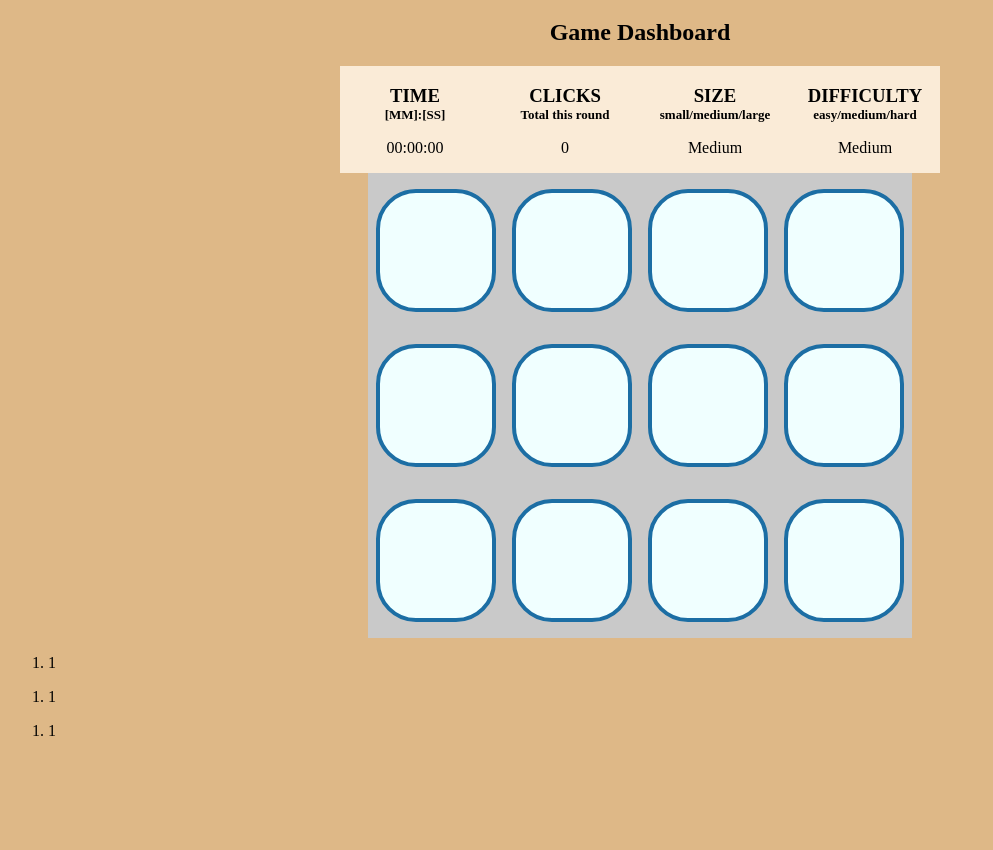
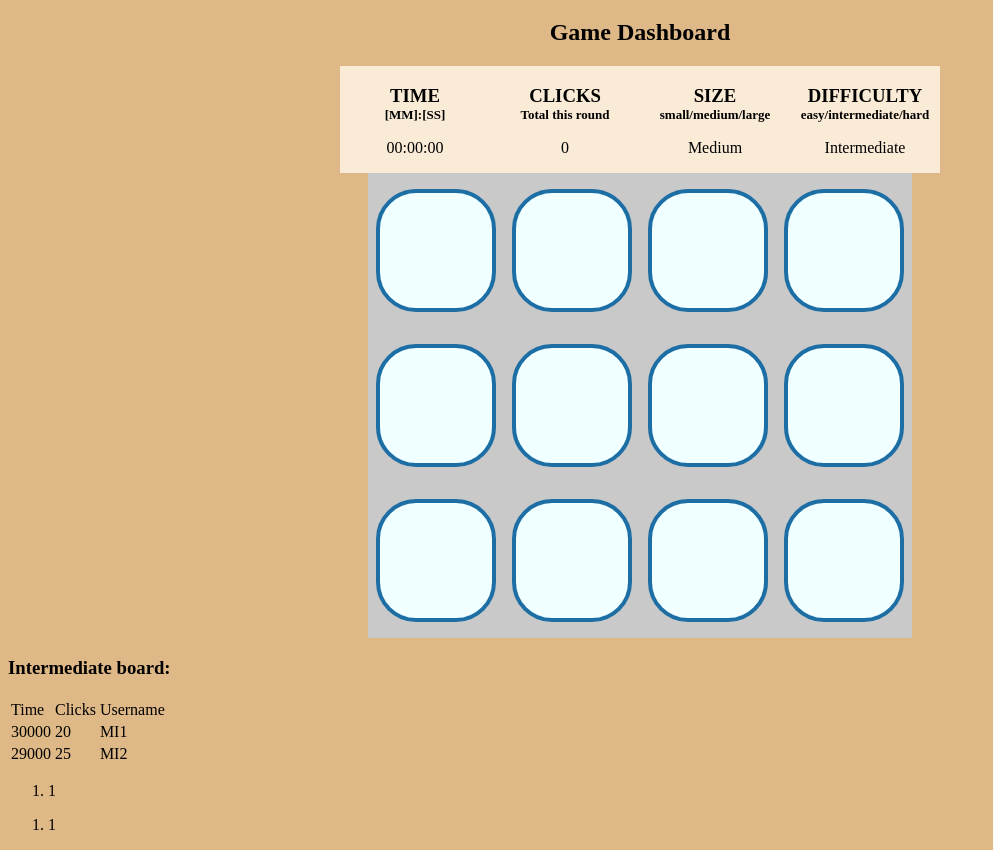
Before and after one commit to elemat28/MatchTwoInJavaScript, a plain HTML site: page index.html in a window 1280 px wide. Shown: the part 61-911 px from the top of the page, without its empty margins (0-993 px from the left). Before the commit the page ends 817 px from the top, so only its background shows below. Drawn offline with Linux system fonts and the light colour scheme.

Commit message:
Framework for scoreboards created

```diff
--- a/MatchTwo.js
+++ b/MatchTwo.js
@@ -1,6 +1,6 @@
 console.log("Hello World!");
-let boardSize = 'm';
-let gameDifficulty = 'm';
+let boardSize = 'm'; // s = small, m = medium, l = large
+let gameDifficulty = 'i' //e = easy, i = intermediate, h = hard;
 let currentClick = null;
 let firstClicked = null;
 let secondClicked = null;
@@ -16,17 +16,112 @@ let clicksThisRound = 0;
 let GameGrid = document.getElementById("CardGrid");
 let timerBox = document.getElementById("timerBox");
 let numOfClicksBox = document.getElementById("numOfClicksBox");
-let defaultTheme = {start: 128512,
-                    end: 128580};
+let defaultTheme = {
+    start: 128512,
+    end: 128580
+};
 
-let mediumBoardScores = {
+let scoreboards = {
+    small: {
+        htmlTableID: "smallBoardScoreboardTable",
+        records: {
+            easy: {
+
+            },
+            intermediate: [
+                {
+                    time: 30000,
+                    clicks: 20,
+                    nickname: "SI1"
+                }
+            ],
+            hard: {
+
+            }
+        }
+    },
     medium: {
-        1:{
-            time: 30000,
-            clicks: 20,
-            nickname: "MMM"
+        htmlTableID: "mediumBoardScoreboardTable",
+        easy: {
+
+        },
+        intermediate: [
+            {
+                time: 30000,
+                clicks: 20,
+                nickname: "MI1"
+            },
+            {
+                time: 29000,
+                clicks: 25,
+                nickname: "MI2"
+            }
+        ],
+        hard: {
+
+        }
+    },
+    large: {
+        htmlTableID: "largeBoardScoreboardTable",
+        easy: {
+
+        },
+        intermediate: [
+            {
+                time: 30000,
+                clicks: 20,
+                nickname: "LI1"
+            }
+        ],
+        hard: {
+
         }
     }
+}
+function createTableRecord(tableRecord, value){
+    let recordContent = document.createElement("td");
+    recordContent.textContent = value;
+    tableRecord.appendChild(recordContent);
+}
+function printElementToTable(htmlTableID, element){
+    console.log(element);
+    let tableRecord = document.createElement("tr");
+    element.forEach(value => {
+        createTableRecord(tableRecord, value);
+    });
+
+    document.getElementById(htmlTableID).appendChild(tableRecord);
+}
+
+function parseSecoreboard(scoreboard){
+    let records = scoreboard.intermediate;
+
+
+    records.forEach(element => {
+
+        let tableRecord = document.createElement("tr");
+
+        let recordTime = document.createElement("td");
+        recordTime.textContent = element.time;
+        tableRecord.appendChild(recordTime);
+
+        let recordClicks = document.createElement("td");
+        recordClicks.textContent = element.clicks;
+        tableRecord.appendChild(recordClicks);
+
+        let recordUsername = document.createElement("td");
+        recordUsername.textContent = element.nickname;
+        tableRecord.appendChild(recordUsername);
+
+        document.getElementById(scoreboard.htmlTableID).appendChild(tableRecord);
+    });
+
+}
+
+function populateScoreBoards(scoreboardName){
+    let mediumSB = scoreboards.medium;
+    parseSecoreboard(mediumSB);
+
 }
 
 function clickCard(cardID){
@@ -121,7 +216,6 @@ function updateTimer(intervalStep){
 
 }
 
-
 function endTheGame(){
     window.alert("You won!");
     clearInterval(interval);
@@ -164,8 +258,7 @@ function unflipCards(){
 
 }
 
-
-function createGameBoard(size = 'm', difficulty = 'm'){
+function createGameBoard(size = 'm', difficulty = 'i'){
     //setup game board size
     if (size == 's'){
         GameGrid.style.gridTemplateColumns = "1fr 1fr 1fr";
@@ -191,7 +284,7 @@ function createGameBoard(size = 'm', difficulty = 'm'){
     //set up game difficulty
     let cardIDs = getAllCardIDs();
     let numOfImgs = 0;
-    if(difficulty == 'm'){
+    if(difficulty == 'i'){
         matchesRequired = cardIDs.length/2;
         numOfImgs = cardIDs.length/2;
     }
@@ -217,7 +310,9 @@ function createGameBoard(size = 'm', difficulty = 'm'){
     }
 
 }
+
+
 createGameBoard(boardSize, gameDifficulty);
-
 let cardIDs = getAllCardIDs();
 assignOnClickToAllCards(cardIDs);
+populateScoreBoards("mediumBoardScoreboard");
--- a/index.html
+++ b/index.html
@@ -36,8 +36,8 @@
 
                 <dashBox>
                     <h3>DIFFICULTY</h3>
-                    <h4>easy/medium/hard</h4>
-                    <p>Medium</p>
+                    <h4>easy/intermediate/hard</h4>
+                    <p>Intermediate</p>
                 </dashBox>
             </dashboardFlex>
         </dashboard>
@@ -45,12 +45,16 @@
             <!-- C1 == Card number 1-->
         </div>
         <scoreboards>
-            <smallBoardScoreboard>
-                <ol>
-                    <li>1</li>
-                </ol>
-            </smallBoardScoreboard>
-
+            <div>
+                <h3>Intermediate board:</h3>
+                <table id="mediumBoardScoreboardTable">
+                    <tr>
+                        <td>Time</td>
+                        <td>Clicks</td>
+                        <td>Username</td>
+                    </tr>
+                </table>
+            </div>
             <mediumBoardScoreboard>
                 <ol>
                     <li>1</li>
```
